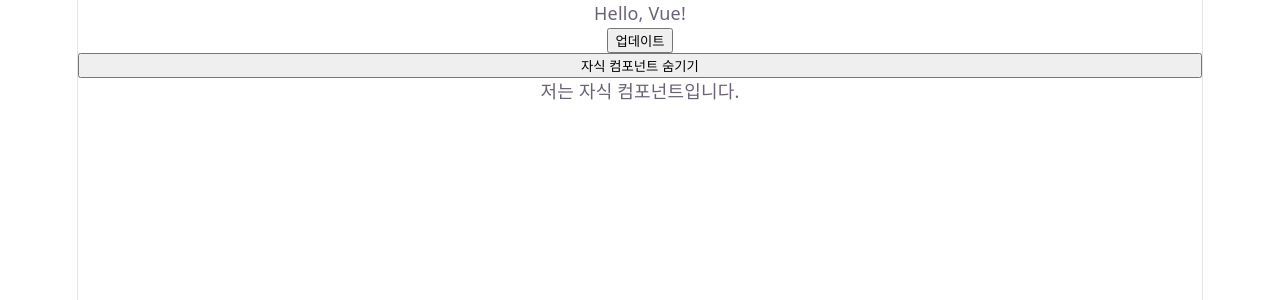
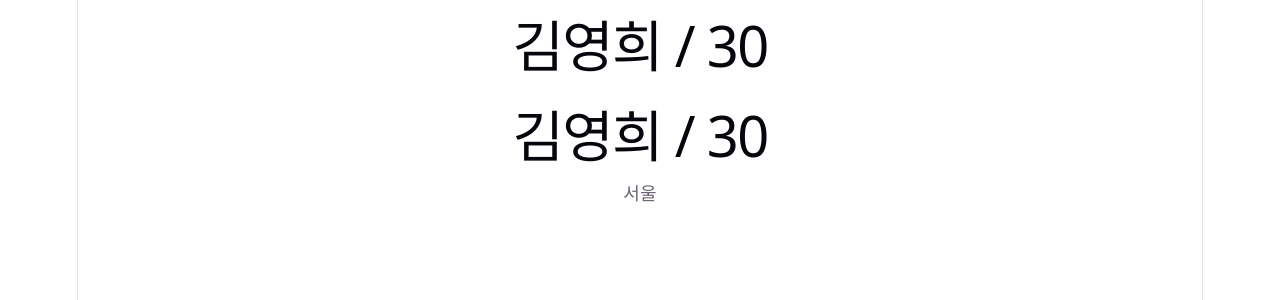
Before and after one commit to joycie416/vue_introduction, a Vue app: page / in a window 1280 px wide. Shown: the top 300 px of the page. Built offline with nearby package versions, Linux system fonts and the light colour scheme.

Commit message:
08-05: defineProps, toRef

```diff
--- a/src/App.vue
+++ b/src/App.vue
@@ -1,7 +1,7 @@
 <script setup lang="ts">
-import LifeCycle from "./components/chap 08/LifeCycle.vue";
+import EventParent from "./components/chap 08/EventParent.vue";
 </script>
 
 <template>
-  <LifeCycle />
+  <EventParent />
 </template>
--- /dev/null
+++ b/src/components/chap 08/EventChild.vue
@@ -0,0 +1,49 @@
+<template>
+  <h1>{{ props.name }} / {{ props.age }}</h1>
+  <h1>{{ name }} / {{ age }}</h1>
+  <p>{{ city }}</p>
+</template>
+
+<script setup lang="ts">
+import { toRef, toRefs } from "vue";
+
+interface User {
+  name: string;
+  age: string;
+  address: {
+    city: string;
+  };
+}
+
+// props 정의
+
+// 각 prop이 단순하면 아래처럼 정의 가능
+// const props = defineProps({
+//   name: {
+//     type: String,
+//     required: true,
+//   },
+//   age: {
+//     type: String,
+//     required: true,
+//   },
+// });
+
+// 객체 타입 등 더 복잡한 경우 제네릭 이용
+const props = defineProps<User>();
+// vue 3.5 이상인 경우 구조 분해 할당 해도 반응성을 유지하지만
+// 3.5 이전 버전은 구조 분해 할당 시 반응성을 잃음
+// 해당 문제를 해결하기 위해 toRef, toRefs 사용
+
+// toRef
+// 객체의 특정 속서 하나만 반응형 참조로 만듦
+const userName = toRef(props, "name");
+// 중첩 객체의 특정 값 하나를 사용하는 경우
+// getter 함수를 사용하면 반응성을 유지할 수 있음
+const city = toRef(() => props.address.city);
+
+// toRefs
+// 객체의 모든 속성을 반응형 참조로 변환
+// 중첩 객체의 여러 속성을 한번에 구조 분할하거나 간결한 코드가 중요한 경우에 사용
+const { name, age } = toRefs(props);
+</script>
--- /dev/null
+++ b/src/components/chap 08/EventParent.vue
@@ -0,0 +1,7 @@
+<template>
+  <EventChild name="김영희" age="30" :address="{ city: '서울' }" />
+</template>
+
+<script setup lang="ts">
+import EventChild from "./EventChild.vue";
+</script>
```
